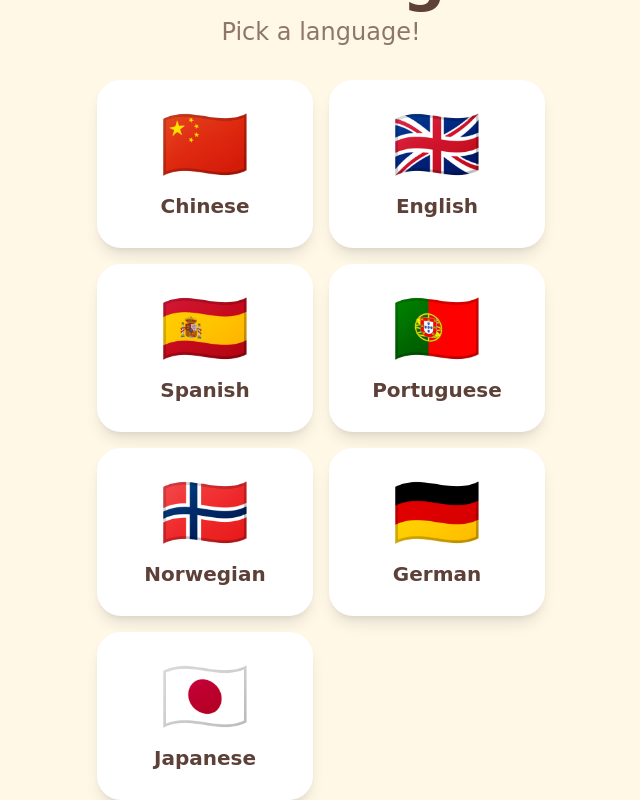
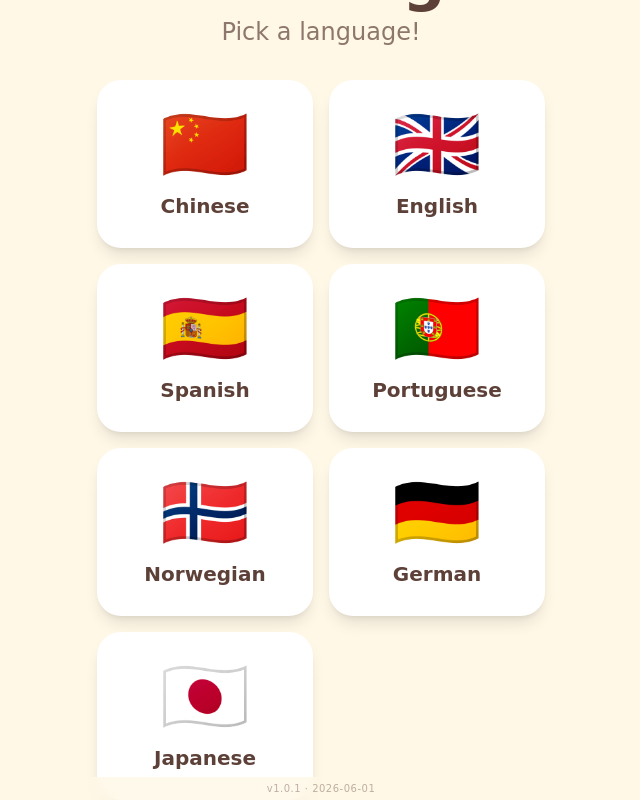
Before and after one commit to sebastianbrosche/kids-lingo, a React (Vite) app: page / in a window 1280 px wide. Shown: the whole page, without its empty margins (319-959 px from the left). Built offline with nearby package versions, Linux system fonts and the light colour scheme; the HTML template or start-up script is replaced by a standard one.

Commit message:
v1.0.1 — auto-deploy pipeline

```diff
--- a/index.html
+++ b/index.html
@@ -4,6 +4,9 @@
     <meta charset="UTF-8" />
     <link rel="icon" type="image/svg+xml" href="/vite.svg" />
     <meta name="viewport" content="width=device-width, initial-scale=1.0, user-scalable=no" />
+    <meta http-equiv="Cache-Control" content="no-cache, no-store, must-revalidate" />
+    <meta http-equiv="Pragma" content="no-cache" />
+    <meta http-equiv="Expires" content="0" />
     <title>KidsLingo</title>
   </head>
   <body>
--- a/package.json
+++ b/package.json
@@ -1,7 +1,7 @@
 {
   "name": "kids-lingo",
   "private": true,
-  "version": "1.0.0",
+  "version": "1.0.1",
   "type": "module",
   "scripts": {
     "dev": "vite",
--- a/src/App.tsx
+++ b/src/App.tsx
@@ -6,6 +6,7 @@ import HomeScreen from '@/components/HomeScreen'
 import FlashCardGame from '@/components/FlashCardGame'
 import FindTheWord from '@/components/FindTheWord'
 import FindDifferences from '@/components/FindDifferences'
+import VersionFooter from '@/components/VersionFooter'
 
 export default function App() {
   const [screen, setScreen] = useState<GameScreen>('language')
@@ -46,6 +47,7 @@ export default function App() {
       {screen === 'differences' && (
         <FindDifferences onBack={handleBack} />
       )}
+      <VersionFooter />
     </div>
   )
 }
--- /dev/null
+++ b/src/components/VersionFooter.tsx
@@ -0,0 +1,11 @@
+import { BUILD_VERSION, BUILD_DATE } from '@/version'
+
+export default function VersionFooter() {
+  return (
+    <div className="fixed bottom-0 left-0 right-0 z-50 flex items-center justify-center bg-kids-cream/80 py-1 backdrop-blur-sm">
+      <span className="text-[10px] font-medium tracking-wider text-kids-brown/40">
+        v{BUILD_VERSION} · {BUILD_DATE}
+      </span>
+    </div>
+  )
+}
--- /dev/null
+++ b/src/version.ts
@@ -0,0 +1,5 @@
+// Auto-generated version info — updated on every build
+export const BUILD_VERSION = '1.0.1'
+export const BUILD_DATE = '2026-06-01'
+export const BUILD_TIME = '23:46'
+export const GIT_COMMIT = '7dd7005'
```
Also changed, not shown: 1 other file (tests, documents, lock files or other folders).
